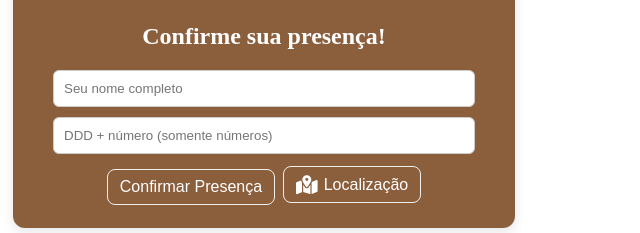
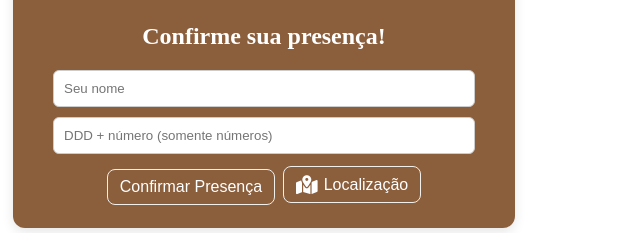
Before and after one commit to luisdiferro/convite_luis, a plain HTML site: page index.html in a window 1280 px wide. Shown: the part 780-1013 px from the top of the page, 0-640 px from the left. Drawn offline with Linux system fonts and the light colour scheme.

Commit message:
add.nome

```diff
--- a/index.html
+++ b/index.html
@@ -28,7 +28,7 @@
       <img class="imagem-fundo" src="Imagem6.jpg" alt="Convite de Casamento">
       <h2><span class="titulo">Confirme sua presença!</span></h2>
       <form id="formConfirmacao">
-        <input type="text" id="nome" placeholder="Seu nome completo" required>
+        <input type="text" id="nome" placeholder="Seu nome" required>
         <input type="tel" id="telefone"
           placeholder="DDD + número (somente números)" required>
         <button id="btnMostrarForm" class="btn-revelar">Confirmar
```
